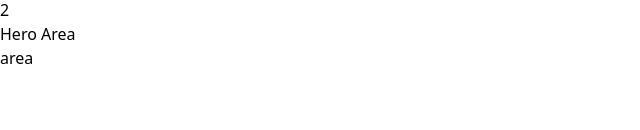
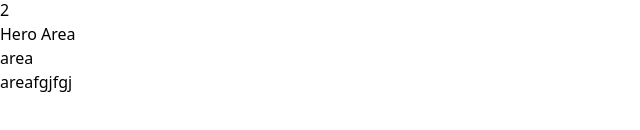
Before and after one commit to tofael005/tailwind-commerce, a React (Vite) app: page / in a window 1280 px wide. Shown: the part 574-704 px from the top of the page, without its empty margins (0-640 px from the left). Built offline with nearby package versions, Linux system fonts and the light colour scheme.

Commit message:
area adedddddd

```diff
--- a/src/Header/HeroSection.jsx
+++ b/src/Header/HeroSection.jsx
@@ -5,6 +5,7 @@ const HeroSection = () => {
         <div className="mt-6">
             <h1>Hero Area</h1>
             <h1>area</h1>
+            <h1>areafgjfgj</h1>
         </div>
     );
 };
```
